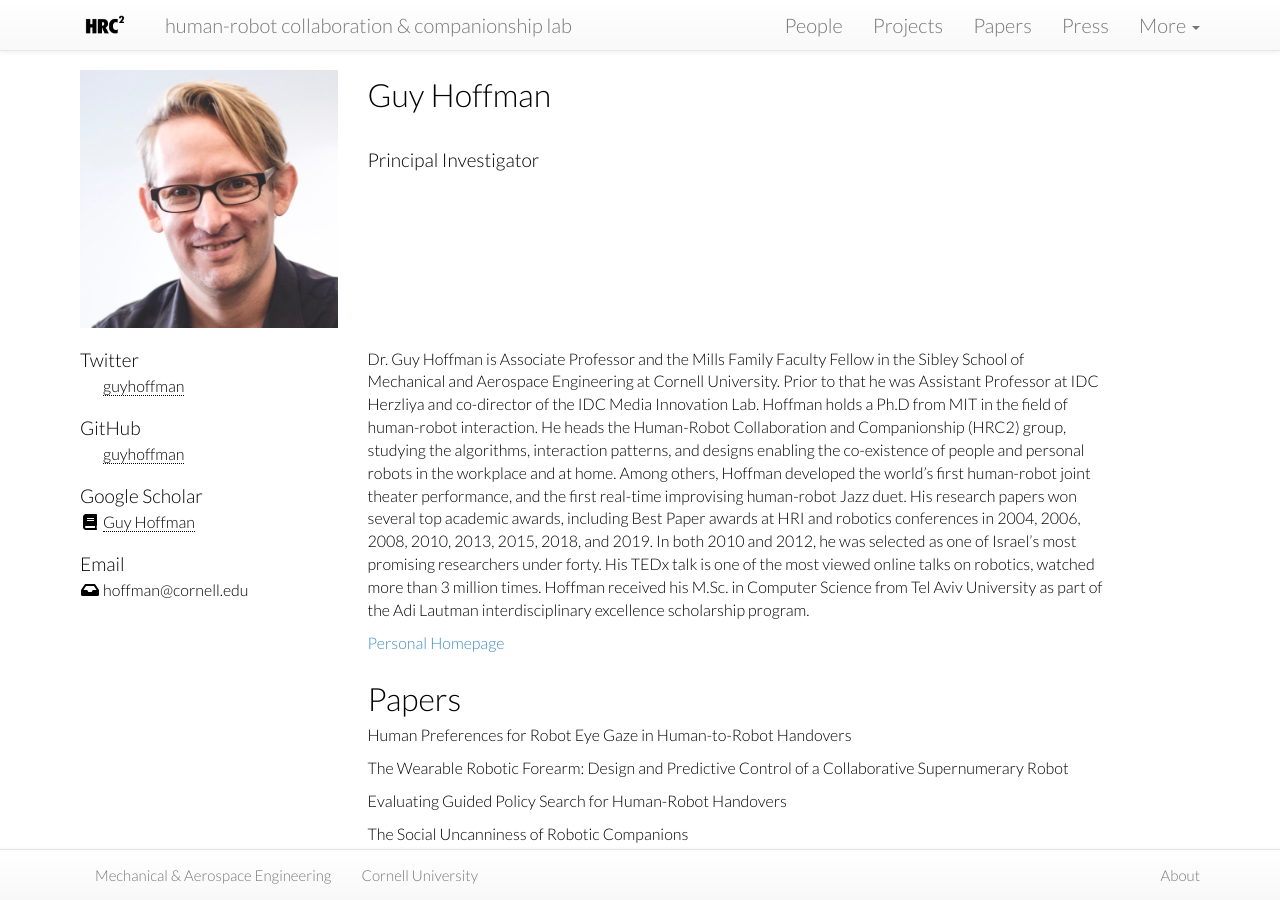
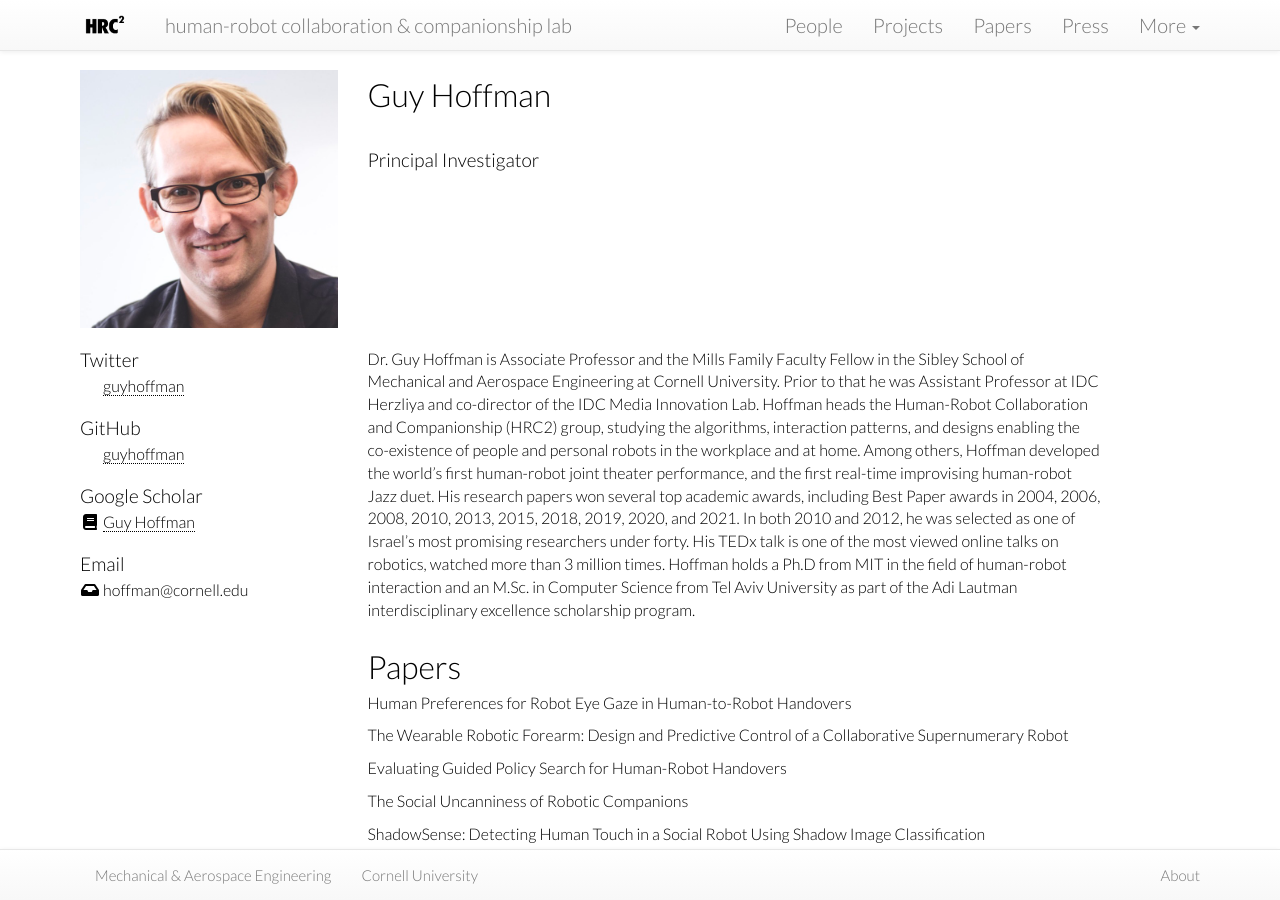
Before and after one commit to hrc2/hrc2.github.io, a Jekyll site: the page built from people/_posts/2016-01-26-guy-hoffman.md, in a window 1280 px wide and 900 px high. Built offline with Jekyll 4.4.1, drawn with Linux system fonts in a browser that asks for light colours; nearby versions of some CDN libraries; some web fonts are replaced.

Commit message:
Updated hoffman bio

```diff
--- a/people/_posts/2016-01-26-guy-hoffman.md
+++ b/people/_posts/2016-01-26-guy-hoffman.md
@@ -12,6 +12,4 @@
 cv:
 alum: false
 ---
-Dr. Guy Hoffman is Associate Professor and the Mills Family Faculty Fellow in the Sibley School of Mechanical and Aerospace Engineering at Cornell University. Prior to that he was Assistant Professor at IDC Herzliya and co-director of the IDC Media Innovation Lab. Hoffman holds a Ph.D from MIT in the field of human-robot interaction. He heads the Human-Robot Collaboration and Companionship (HRC2) group, studying the algorithms, interaction patterns, and designs enabling the co-existence of people and personal robots in the workplace and at home. Among others, Hoffman developed the world’s first human-robot joint theater performance, and the first real-time improvising human-robot Jazz duet. His research papers won several top academic awards, including Best Paper awards at HRI and robotics conferences in 2004, 2006, 2008, 2010, 2013, 2015, 2018, and 2019. In both 2010 and 2012, he was selected as one of Israel’s most promising researchers under forty. His TEDx talk is one of the most viewed online talks on robotics, watched more than 3 million times. Hoffman received his M.Sc. in Computer Science from Tel Aviv University as part of the Adi Lautman interdisciplinary excellence scholarship program.
-
-[Personal Homepage](http://guyhoffman.com/)
+Dr. Guy Hoffman is Associate Professor and the Mills Family Faculty Fellow in the Sibley School of Mechanical and Aerospace Engineering at Cornell University. Prior to that he was Assistant Professor at IDC Herzliya and co-director of the IDC Media Innovation Lab. Hoffman heads the Human-Robot Collaboration and Companionship (HRC2) group, studying the algorithms, interaction patterns, and designs enabling the co-existence of people and personal robots in the workplace and at home. Among others, Hoffman developed the world’s first human-robot joint theater performance, and the first real-time improvising human-robot Jazz duet. His research papers won several top academic awards, including Best Paper awards in 2004, 2006, 2008, 2010, 2013, 2015, 2018, 2019, 2020, and 2021. In both 2010 and 2012, he was selected as one of Israel’s most promising researchers under forty. His TEDx talk is one of the most viewed online talks on robotics, watched more than 3 million times. Hoffman holds a Ph.D from MIT in the field of human-robot interaction and an M.Sc. in Computer Science from Tel Aviv University as part of the Adi Lautman interdisciplinary excellence scholarship program.
```
